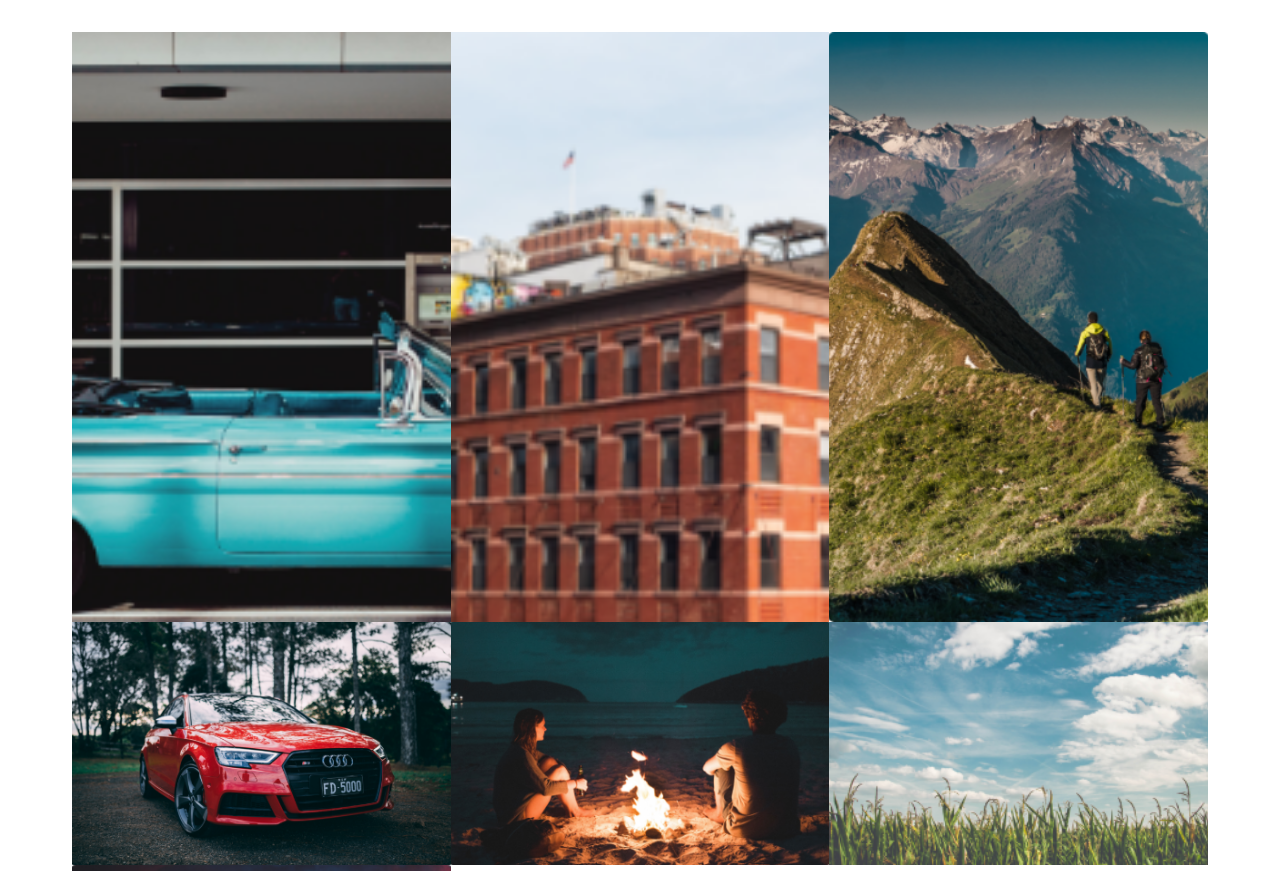
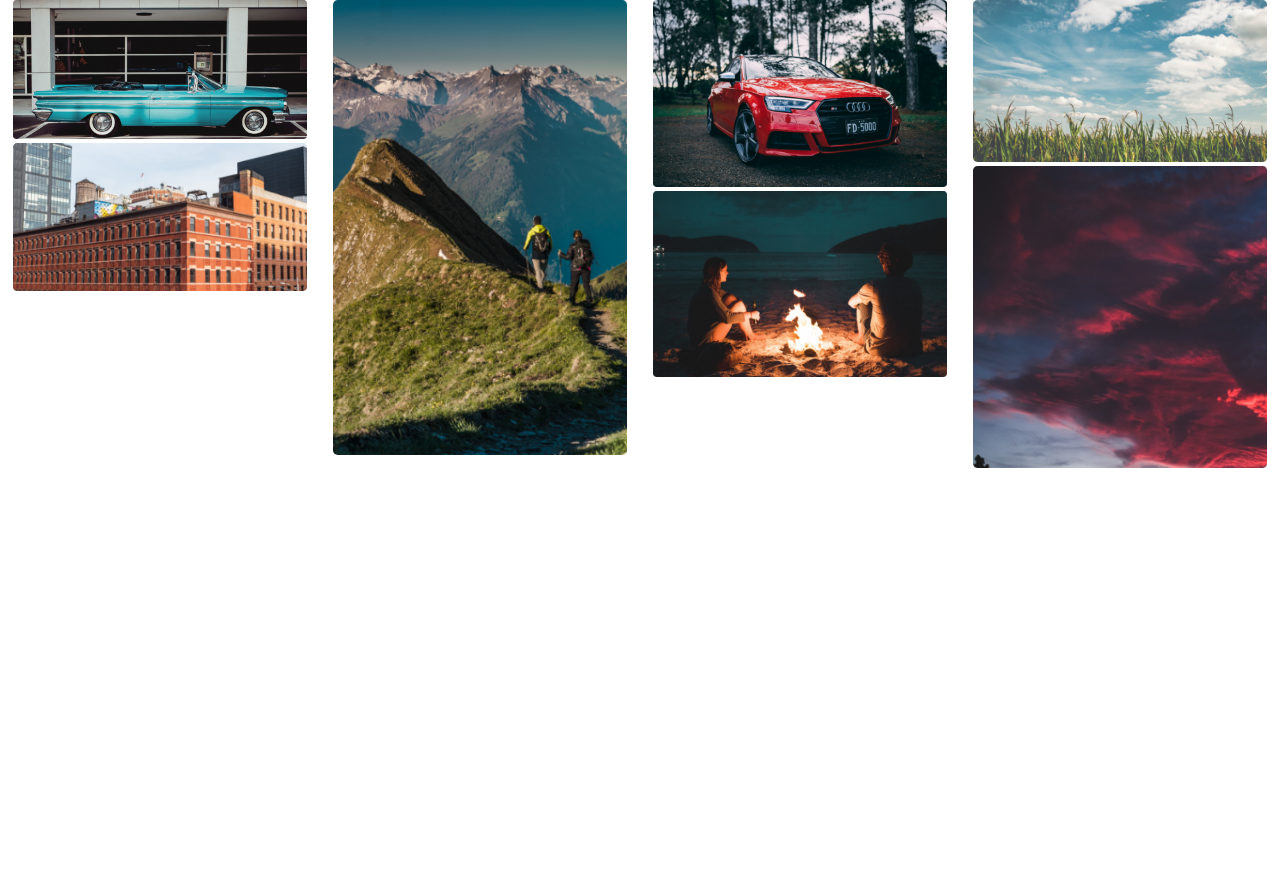
Before and after one commit to IronSteel007/Conception-Int-gration-d-une-page-d-accueil-d-inscription-et-de-connexion-pour-les-invitations, a plain HTML site: page index.html in a window 1280 px wide. Shown: the top 871 px of the page. After the commit the page ends 800 px from the top, so only its background shows below. Drawn offline with Linux system fonts and the light colour scheme.

Commit message:
Refactor gallery section
- remove grid layout and replace it with flex
- apply mobile first methology

```diff
--- a/index.html
+++ b/index.html
@@ -30,66 +30,78 @@
     <div class="section2">
       <!--TODO NOUREDDIN-->
     </div>
-    <div class="a-wrapper">
+
+
+    <div class="a-gallery">
       <!--TODO LOUKILI-->
-      <!-- a means the first letter of my name-->
-      <div class="a-gallery">
-        <!--To wrap and not touch edge of browser-->
-        <div class="a-item a-item--1">
-          <a href="#" class="a-gallery-link">
+      <!-- a means the first letter of abdeslam (editors name)-->
+        <div class="a-first-gg a-group">
+          <div class="a-img">
+            <a href="#">
               <img
                 class="a-gallery-image"
                 src="./media/images/footer-1.png"
                 alt="classic blue car"
             /></a>
           </div>
-        <div class="a-item a-item--2">
+          <div class="a-img">
             <a href="#" class="a-gallery-link">
               <img
                 class="a-gallery-image"
                 src="./media/images/footer-2.png"
-              alt="montain"
+                alt="Real estates"
             /></a>
           </div>
-        <div class="a-item a-item--3">
+        </div>
+
+        <div class="a-second-gg a-group a-img">
           <a href="#" class="a-gallery-link">
             <img
               class="a-gallery-image"
               src="./media/images/footer-3.png"
-              alt="Audi RS3 Red"
+              alt="Mountain"
           /></a>
         </div>
-        <div class="a-item a-item--4">
+
+<div class="a-third-gg a-group">
+<div class="a-img">
           <a href="#" class="a-gallery-link">
             <img
               class="a-gallery-image"
               src="./media/images/footer-4.png"
-              alt="Green grass"
+              alt="AUDI RS3 Red"
           /></a>
         </div>
-        <div class="a-item a-item--5">
+        <div class="a-img">
           <a href="#" class="a-gallery-link">
             <img
               class="a-gallery-image"
               src="./media/images/footer-5.png"
-              alt="Real estates"
+              alt="couple around fire"
           /></a>
         </div>
-        <div class="a-item a-item--6">
+
+</div>
+
+<div class="a-forth-gg a-group">
+        <div class="a-img">
           <a href="#" class="a-gallery-link">
             <img
               class="a-gallery-image"
               src="./media/images/footer-6.png"
-              alt="couple around fire"
+              alt="GREEN GRASS"
           /></a>
         </div>
-        <div class="a-item a-item--7">
+
+
+        <div class="a-img">
           <a href="#" class="a-gallery-link">
             <img
               class="a-gallery-image"
               src="./media/images/footer-7.png"
-              alt="Sunset"
+              alt="sunset"
           /></a>
+        </div>
       </div>
       </div>
     </div>
--- a/style.css
+++ b/style.css
@@ -4,25 +4,30 @@
   box-sizing: border-box;
 }
 
-/* css for Desktop */
-@media only screen and (min-width: 1080px) {
-  .a-wrapper {
-    max-width: 75rem;
-    padding: 2rem;
-    margin: 0 auto;
+/* Mobile first */
+.a-wrapper {
+  width: 100%;
+}
+
+.a-wrapper a-group {
+  width: 100%;
+}
+.a-group img {
+  width: 100%;
+}
+
+@media only screen and (min-width: 550px) {
+  .a-gallery {
+    display: flex;
+    width: 100%;
+    justify-content: space-around;
   }
 
-  /* Gallery formating with grid */
-  .a-gallery {
-    display: grid;
-    grid-template-columns: repeat(3, 1fr);
-    grid-template-rows: repeat(4, 12, 5rem);
+  .a-group {
+    width: 23%;
   }
 
-  /* Image formating */
-  .a-gallery-image {
+  .a-gallery img {
     width: 100%;
-    height: 100%;
-    object-fit: cover;
   }
 }
```
Lines whose indentation alone changed are shown as unchanged.
